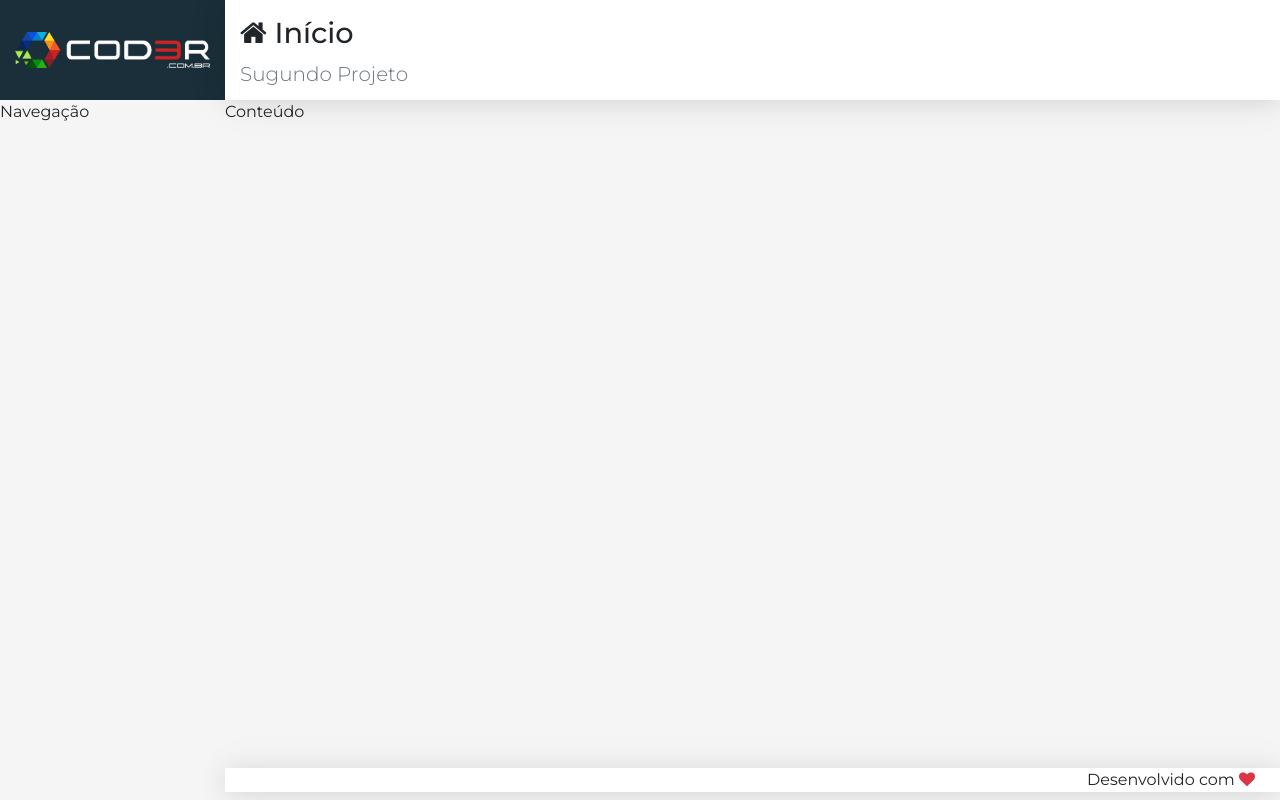
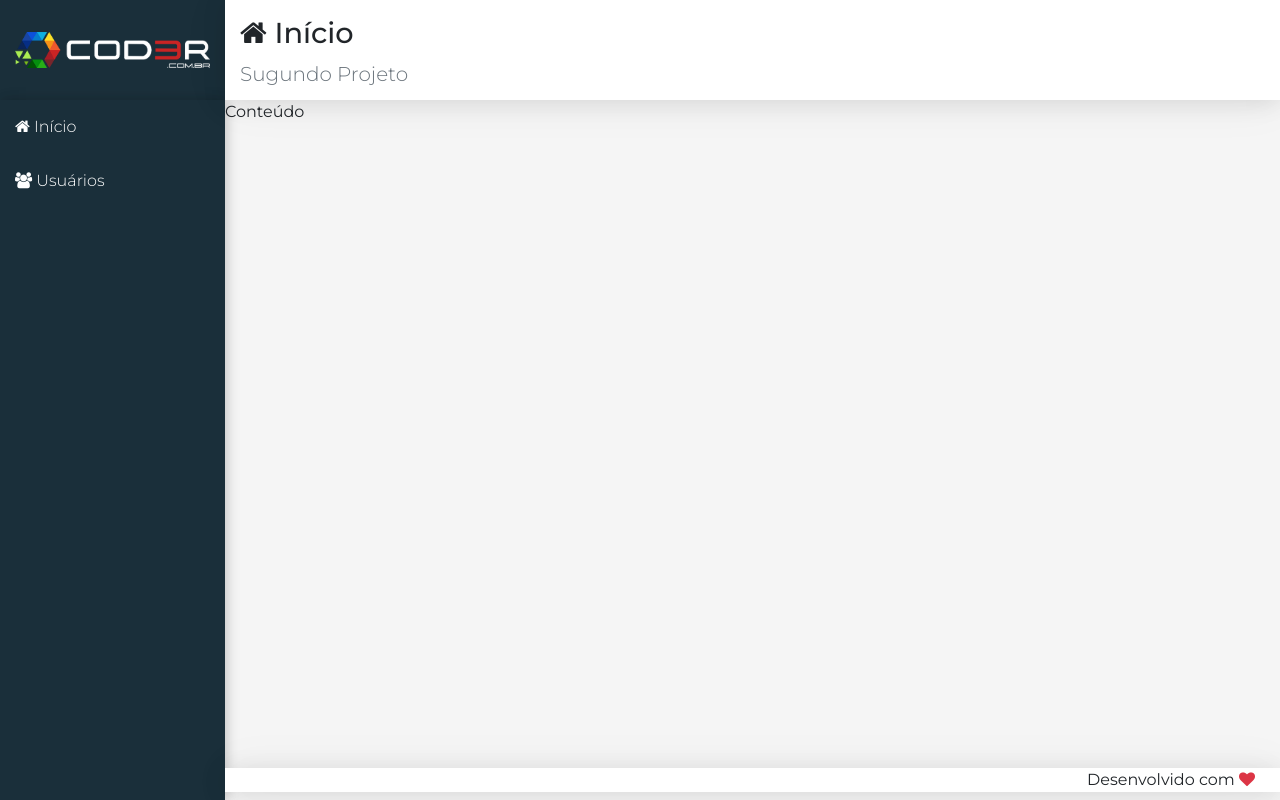
Before and after one commit to Brendhon/CadastroUsuario, a React (Create React App) app in the folder frontend/: page / in a window 1280 px wide. Built offline with nearby package versions, Linux system fonts and the light colour scheme.

Commit message:
start: Nav

```diff
--- a/frontend/src/components/template/Nav.css
+++ b/frontend/src/components/template/Nav.css
@@ -0,0 +1,16 @@
+aside.menu-area {
+    background-color: var(--bg-dark);
+    box-shadow: 2px 0 10px 0 rgba(0, 0, 0, 0.12), 2px 0 15px 0 rgba(0, 0, 0, 0.09);
+}
+
+.menu a {
+    display: block;
+    text-decoration: none;
+    color: #fff;
+    font-weight: 300;
+    padding: 15px;
+}
+
+.menu a:hover {
+    background: linear-gradient(135deg, #07a7e3 0%, #32dac3 100%);
+}
--- a/frontend/src/components/template/Nav.jsx
+++ b/frontend/src/components/template/Nav.jsx
@@ -3,5 +3,12 @@
 
 export default props =>
     <aside className="menu-area">
-        Navegação
+        <nav className="menu">
+            <a href="#/">
+                <i className="fa fa-home"></i> Início
+            </a>
+            <a href="#/users">
+                <i className="fa fa-users"></i> Usuários
+            </a>
+        </nav>
     </aside>
```
